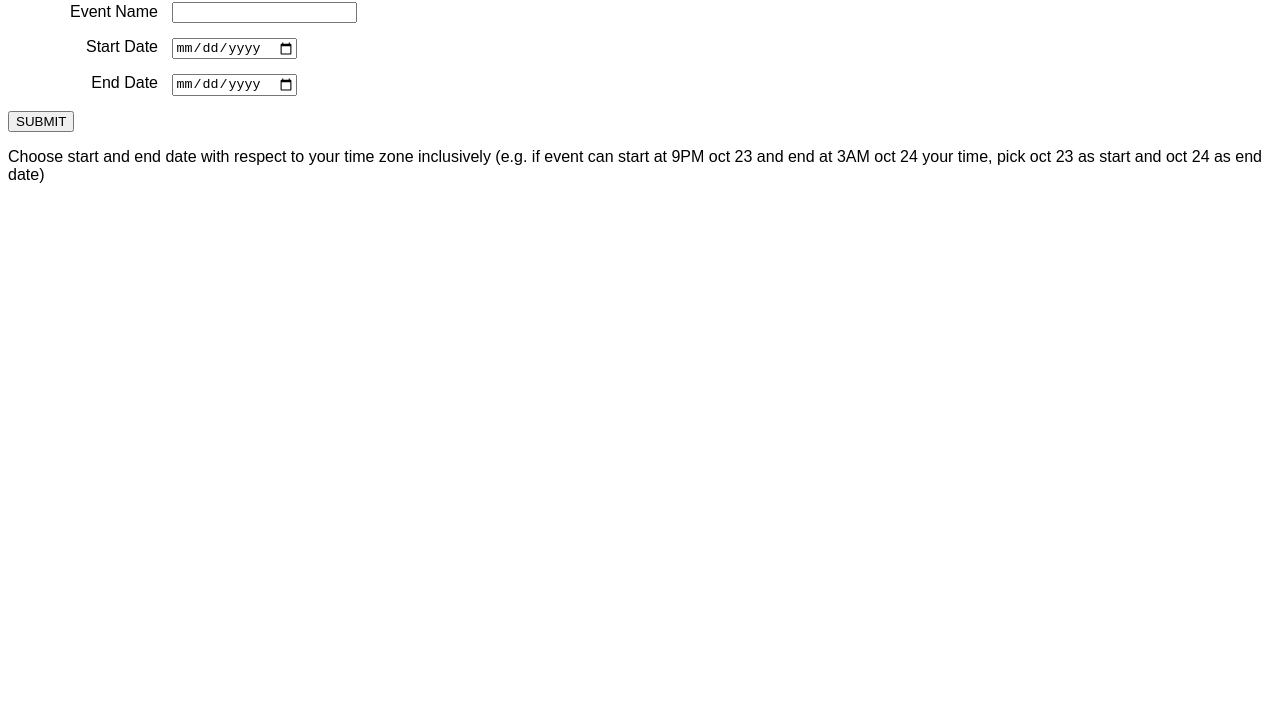
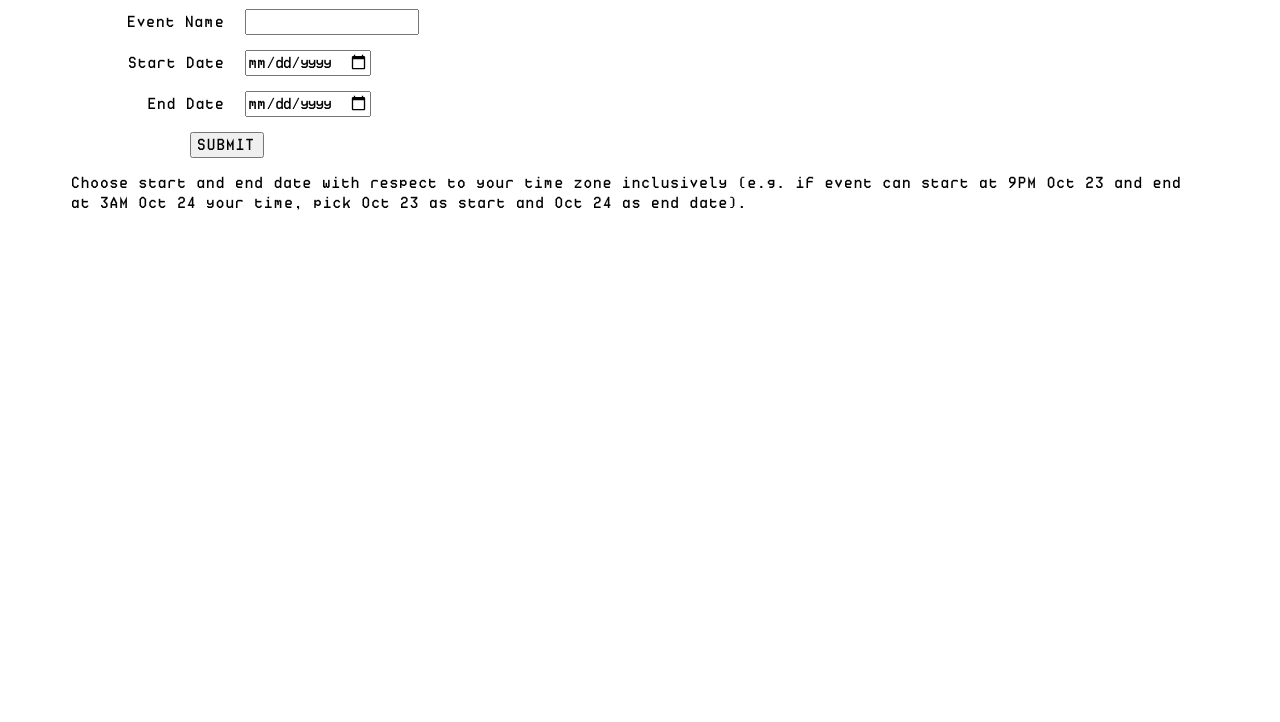
Before and after one commit to Nicey-y/tz-meetup, a website with bundled scripts: page index.html in a window 1280 px wide. Shown: the part 78-800 px from the top of the page. Built offline with nearby package versions, Linux system fonts and the light colour scheme; no server answers.

Commit message:
styled create event page and changed gmt to utc

```diff
--- a/index.html
+++ b/index.html
@@ -3,14 +3,15 @@
 <head>
   <meta charset="UTF-8">
   <title>TZ Meetup | Cross-timezone event scheduling</title>
-  <link rel="stylesheet" href="/src/style.css">
+  <link rel="stylesheet" href="/src/styles/style.css">
+  <link rel="stylesheet" href="/src/styles/index.css">
 </head>
 <body>
 
-  <!-- ========== PAGE 1: create event (image 1) ========== -->
+  <!-- ========== PAGE 1: create event (view 1) ========== -->
   <div id="view-create">
     <h1>Create an event</h1>
-
+    <div class="create-form">
       <div class="form-row">
         <label for="event-name-input">Event Name</label>
         <input type="text" id="event-name-input">
@@ -26,15 +27,19 @@
         <input type="date" id="end-date-input">
       </div>
 
+      <div class="form-button">
         <button id="create-submit-button">SUBMIT</button>
+      </div>
 
-    <p>
+      <div class="error-message hidden"></div>
+    </div>
+
+    <div class="notice-text">
       Choose start and end date with respect to your time zone inclusively
-      (e.g. if event can start at 9PM oct 23 and end at 3AM oct 24 your time,
-      pick oct 23 as start and oct 24 as end date)
-    </p>
+      (e.g. if event can start at 9PM Oct 23 and end at 3AM Oct 24 your time,
+      pick Oct 23 as start and Oct 24 as end date).
+    </div>
 
-    <div class="error-message"></div>
   </div>
 
   <script type="module" src="/src/main.js"></script>
--- a/src/main.js
+++ b/src/main.js
@@ -44,6 +44,7 @@ async function saveEventToDatabase(eventName, startDate, endDate) {
   // "error" (empty when everything worked) and "data" (whatever the function returned)
   if (response.error !== null) {
     console.log("Saving failed: " + response.error.message);
+    document.querySelector('.error-message').classList.remove('hidden');
     if (response.error.message.includes("event_name_length")) {
       document.querySelector(".error-message").innerHTML = 'Event name must have between 1 and 50 characters.';
     } else if (response.error.message.includes("invalid input syntax for type date: \"\"")) {
--- a/src/shared_helpers.js
+++ b/src/shared_helpers.js
@@ -54,7 +54,7 @@ export function getUtcOffsetLabel(timezone) {
 
   for (var i = 0; i < partsList.length; i++) {
     if (partsList[i].type === "timeZoneName") {
-      return partsList[i].value;
+      return partsList[i].value.replace("GMT", "UTC");
     }
   }
   return "";
--- a/src/style.css
+++ b/src/styles/event.css
@@ -1,28 +1,49 @@
-body {
-  font-family: sans-serif;
-}
-
-h1 {
-  text-align: center;
-}
-
-.hidden {
-  display: none !important;
+/* ---------- log in box ----------*/
+.login-section {
+  padding-left: 5vw;
+  width: 50vw;
 }
 
 .form-row {
   margin-bottom: 15px;
 }
 
+.form-row.top-aligned label,
+.form-row.top-aligned select {
+  vertical-align: top;
+}
+
 .form-row label {
   display: inline-block;
-  width: 150px;
+  width: 20vw;
   text-align: right;
   margin-right: 10px;
 }
 
-.title-404 {
-  text-align: center;
+.form-button {
+  width: 20vw;
+  margin-bottom: 15px;
+  text-align: right;
+}
+
+button {
+  letter-spacing: 2px;
+}
+
+.login-error-message {
+  font-size: smaller;
+  font-weight: lighter;
+  color: whitesmoke;
+  background-color: #FF7878;
+  padding: 5px;
+  opacity: 0.6;
+	margin-bottom: 15px;
+}
+
+.notice-text {
+  margin-top: 5px;
+  padding-left: 5vw;
+  padding-right: 5vw;
 }
 
 /* ---------- availability box (top grey area) ---------- */
@@ -30,8 +51,10 @@ h1 {
   border: 1px solid gray;
   background: #eee;
   min-height: 150px;
-  padding: 10px;
-  margin-bottom: 30px;
+	margin-left: 2vw;
+	margin-right: 2vw;
+	padding: 10px;
+  margin-bottom: 2vw;
 }
 
 #no-availability-message {
@@ -144,3 +167,8 @@ h1 {
   border-radius: 6px;
   pointer-events: none;    /* clicks pass through it */
 }
+
+/* -------------- input section ------------ */
+.input-section {
+	padding-left: 5vw;
+}
--- /dev/null
+++ b/src/styles/index.css
@@ -0,0 +1,40 @@
+.create-form {
+  padding-left: 5vw;
+  width: 50vw;
+}
+
+.form-row {
+  margin-bottom: 15px;
+}
+
+.form-row label {
+  display: inline-block;
+  width: 12vw;
+  text-align: right;
+  margin-right: 10px;
+}
+
+.form-button {
+  width: 15vw;
+  margin-bottom: 15px;
+  text-align: right;
+}
+
+button {
+  letter-spacing: 2px;
+}
+
+.error-message {
+  font-size: smaller;
+  font-weight: lighter;
+  color: whitesmoke;
+  background-color: #FF7878;
+  padding: 5px;
+  opacity: 0.6;
+}
+
+.notice-text {
+  margin-top: 10px;
+  padding-left: 5vw;
+  padding-right: 5vw;
+}
--- /dev/null
+++ b/src/styles/style.css
@@ -0,0 +1,28 @@
+@font-face {
+  font-family: Ticketing;
+  src: url(TICKETING/Ticketing.otf);
+}
+
+body {
+	font-family: Ticketing;
+  font-size: 17px;
+  letter-spacing: 2px;
+  font-weight: 50;
+}
+
+button, input, select, textarea {
+  font-family: inherit;
+  font-size: inherit;
+}
+
+h1 {
+  text-align: center;
+}
+
+.hidden {
+  display: none !important;
+}
+
+.title-404 {
+  text-align: center;
+}
```
Also changed, not shown: event.html (+14 -8 lines), src/event.js (+5 -2 lines), src/styles/TICKETING/Ticketing.otf (added), src/styles/TICKETING/Ticketing.ttf (added), 5 other files. Lines whose indentation alone changed are shown as unchanged.
